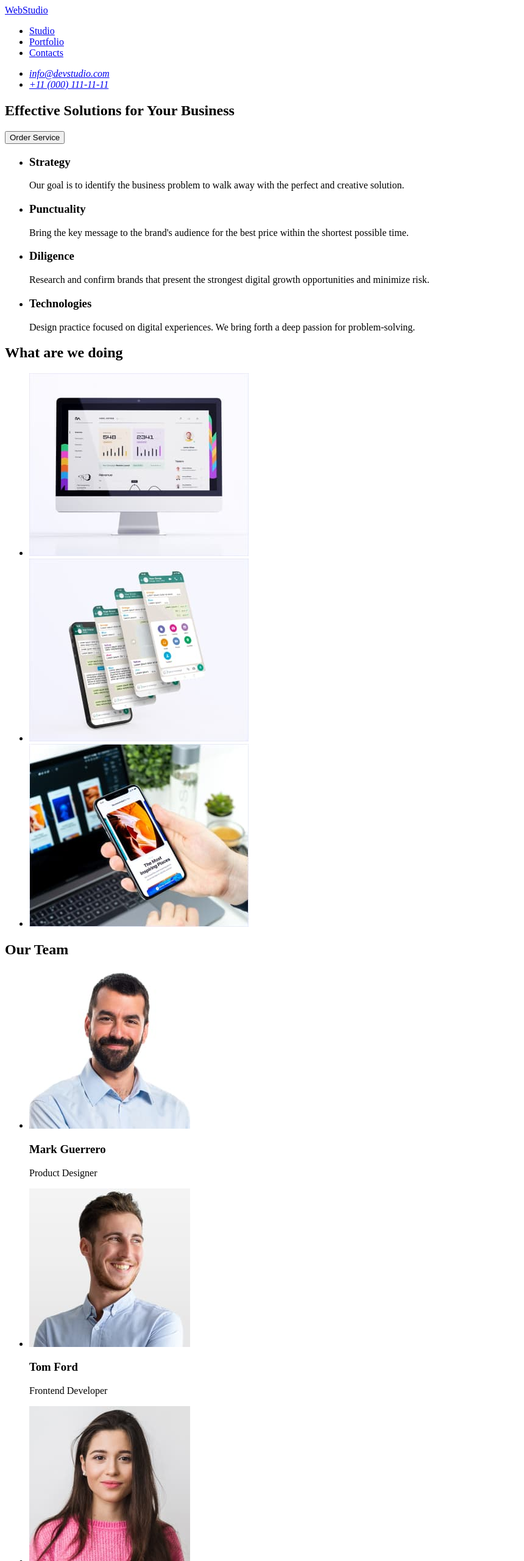
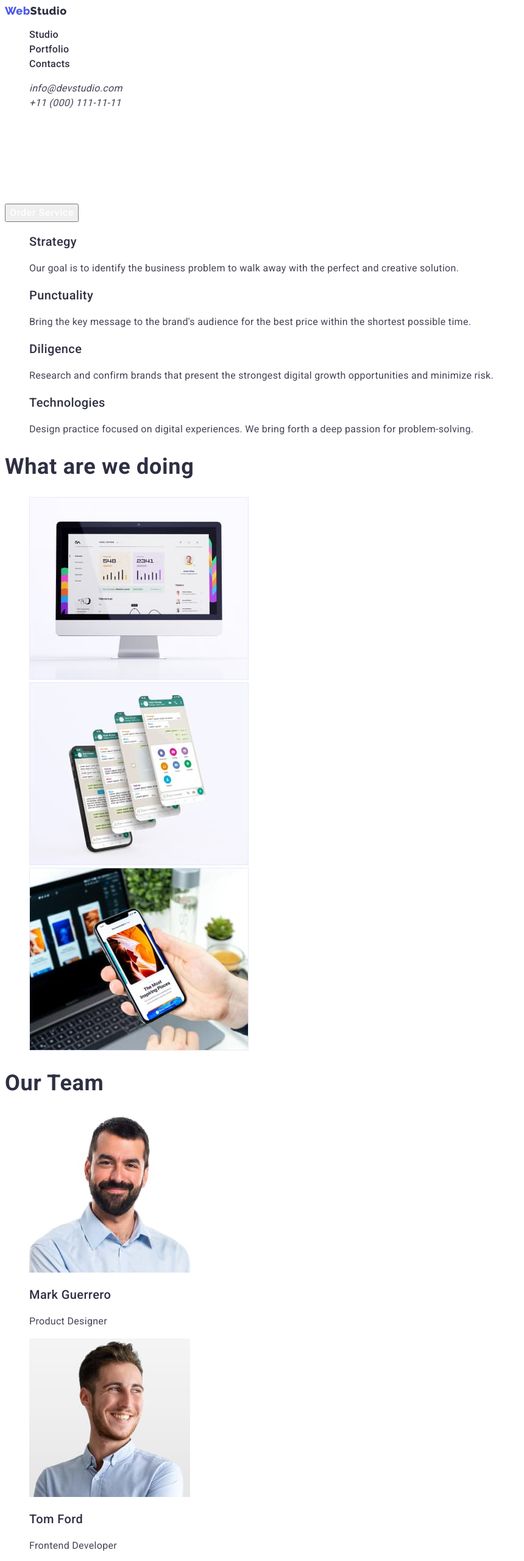
Before and after one commit to maskka/goit-markup-hw-01, a plain HTML site: page index.html in a window 1280 px wide. Shown: the top 2560 px of the page at 61% size, without its empty margins (0-860 px from the left). Drawn offline with Linux system fonts and the light colour scheme.

Commit message:
Should be good

```diff
--- /dev/null
+++ b/css/styles.css
@@ -0,0 +1,216 @@
+:root {
+  --title-color: #2e2f42;
+  --alternaive-color: #4d5ae5;
+  --text-color: #434455;
+}
+a {
+  text-decoration-line: none;
+}
+ul {
+  list-style-type: none;
+}
+li {
+  list-style-type: none;
+}
+
+body {
+  font-family: Roboto, sans-serif;
+}
+
+/**-------------------------------Header-----------------------------------**/
+
+.Header {
+}
+.Header-navigation {
+}
+.Header-logo {
+  font-size: 18px;
+  font-family: Raleway;
+  font-weight: 800;
+  line-height: 1.16;
+  letter-spacing: 0.54px;
+  color: var(--title-color);
+}
+.Header-logo span {
+  color: var(--alternaive-color);
+}
+.Header-list {
+}
+.Header-list-item {
+}
+.Header-link {
+  font-size: 16px;
+  font-weight: 500;
+  line-height: 1.5;
+  letter-spacing: 0.32px;
+  color: var(--title-color);
+}
+.Header-adress-list {
+}
+.Header-adress-item {
+}
+.Header-adress-link {
+  font-size: 16px;
+  line-height: 1.5;
+  letter-spacing: 0.32px;
+  color: var(--text-color);
+}
+
+/**--------------------------------Hero-------------------------------**/
+
+.Hero {
+}
+.Hero-header {
+  color: var(--white, #fff);
+  font-size: 56px;
+  font-weight: 700;
+  line-height: 1.07;
+  letter-spacing: 1.12px;
+}
+.Hero-btn {
+  color: var(--white, #fff);
+  font-size: 16px;
+  font-family: inherit;
+  font-weight: 500;
+  line-height: 1.5;
+  letter-spacing: 0.64px;
+}
+
+/**--------------------------------Studio--------------------------------**/
+
+.Studio {
+}
+.Studio-list {
+}
+.Studio-list-item {
+}
+.Studio-list-header {
+  font-size: 20px;
+  font-weight: 500;
+  line-height: 1.2;
+  letter-spacing: 0.4px;
+  color: var(--title-color);
+}
+.Studio-list-text {
+  font-size: 16px;
+  line-height: 1.5;
+  letter-spacing: 0.32px;
+  color: var(--text-color);
+}
+
+/**----------------------------------Portfolio----------------------------**/
+.Portfolio {
+}
+.Portfolio-header {
+  font-size: 36px;
+  font-weight: 700;
+  line-height: 1.11;
+  letter-spacing: 0.72px;
+  color: var(--title-color);
+}
+.Portfolio-list {
+}
+.Portfolio-list-item {
+}
+.Portfolio-img {
+}
+
+/**----------------------------------Contacts--------------------------------**/
+
+.Contacts {
+}
+.Contacts-header {
+  font-size: 36px;
+  font-weight: 700;
+  line-height: 1.11;
+  letter-spacing: 0.72px;
+  color: var(--title-color);
+}
+.Contacts-list {
+}
+.Contacts-list-item {
+}
+.Contacts-img {
+}
+.Contacts-list-header {
+  font-size: 20px;
+  font-weight: 500;
+  line-height: 1.2;
+  letter-spacing: 0.4px;
+  color: var(--title-color);
+}
+.Contacts-text {
+  font-size: 16px;
+  line-height: 1.5;
+  letter-spacing: 0.32px;
+  color: var(--text-color);
+}
+
+/**-----------------------------footer----------------------------------------**/
+
+.Footer {
+}
+.Footer-logo {
+  color: var(--cloud, #f4f4fd);
+  font-size: 18px;
+  font-family: Raleway;
+  font-weight: 800;
+  line-height: 1.07;
+  letter-spacing: 0.54px;
+}
+.Footer-logo span {
+  color: var(--alternaive-color);
+}
+.Footer-text {
+  color: var(--cloud, #f4f4fd);
+  font-size: 16px;
+  line-height: 1.5;
+  letter-spacing: 0.32px;
+}
+
+/**-------------------------------------------second page------------------------**/
+
+.Examples {
+}
+.Examples-list {
+}
+.Examples-list-item {
+}
+.Examples-text {
+  font-size: 16px;
+  font-weight: 500;
+  line-height: 1.5;
+  letter-spacing: 0.64px;
+  color: var(--alternaive-color);
+}
+.Examples-text:hover {
+  color: var(--white, #fff);
+  background-color: var(--ocean, #404bbf);
+  font-size: 16px;
+  font-weight: 500;
+  line-height: 24px;
+  letter-spacing: 0.64px;
+}
+
+/**--------------------------------------------Main photos-----------------------**/
+.Options {
+}
+.Options-list {
+}
+.Options-list-item {
+}
+.Options-img {
+}
+.Options-list-header {
+  font-size: 20px;
+  font-weight: 500;
+  line-height: 1.2;
+  letter-spacing: 0.4px;
+  color: var(--title-color);
+}
+.Options-list-text {
+  font-size: 16px;
+  line-height: 1.5;
+  letter-spacing: 0.32px;
+  color: var(--text-color);
+}
--- a/index.html
+++ b/index.html
@@ -4,84 +4,108 @@
     <meta charset="UTF-8" />
     <meta http-equiv="X-UA-Compatible" content="IE=edge" />
     <meta name="viewport" content="width=device-width, initial-scale=1.0" />
+    <link rel="preconnect" href="https://fonts.googleapis.com" />
+    <link rel="preconnect" href="https://fonts.gstatic.com" crossorigin />
+    <link
+      href="https://fonts.googleapis.com/css2?family=Raleway:wght@800&family=Roboto:wght@400;500;700&display=swap"
+      rel="stylesheet"
+    />
     <title>Document</title>
+    <link rel="stylesheet" href="/css/styles.css" />
   </head>
   <body>
-    <header>
-      <nav>
-        <a href="./index.html">WebStudio</a>
-        <ul>
-          <li><a href="#Studio">Studio</a></li>
-          <li><a href="#Portfolio">Portfolio</a></li>
-          <li><a href="#Contacts">Contacts</a></li>
+    <header class="Header">
+      <nav class="Header-navigation">
+        <a class="Header-logo" href="./index.html"><span>Web</span>Studio</a>
+        <ul class="Header-list">
+          <li class="Header-list-item">
+            <a class="Header-link" href="#Studio">Studio</a>
+          </li>
+          <li class="Header-list-item">
+            <a class="Header-link" href="portfolio.html">Portfolio</a>
+          </li>
+          <li class="Header-list-item">
+            <a class="Header-link" href="#Contacts">Contacts</a>
+          </li>
         </ul>
       </nav>
       <address>
-        <ul>
-          <li><a href="mailto:info@devstudio.com">info@devstudio.com</a></li>
-          <li><a href="tel:+110001111111">+11 (000) 111-11-11</a></li>
+        <ul class="Header-adress-list">
+          <li class="Header-adress-item">
+            <a class="Header-adress-link" href="mailto:info@devstudio.com"
+              >info@devstudio.com</a
+            >
+          </li>
+          <li class="Header-adress-item">
+            <a class="Header-adress-link" href="tel:+110001111111"
+              >+11 (000) 111-11-11</a
+            >
+          </li>
         </ul>
       </address>
     </header>
     <main>
-      <section>
-        <h1>Effective Solutions for Your Business</h1>
-        <button type="button">Order Service</button>
+      <section class="Hero">
+        <h1 class="Hero-header">Effective Solutions for Your Business</h1>
+        <button class="Hero-btn" type="button">Order Service</button>
       </section>
-      <section id="Studio">
+      <section id="Studio" class="Studio">
         <h2 hidden>Studio</h2>
-        <ul>
-          <li>
-            <h3>Strategy</h3>
-            <p>
+        <ul class="Studio-list">
+          <li class="Studio-list-item">
+            <h3 class="Studio-list-header">Strategy</h3>
+            <p class="Studio-list-text">
               Our goal is to identify the business problem to walk away with the
               perfect and creative solution.
             </p>
           </li>
-          <li>
-            <h3>Punctuality</h3>
-            <p>
+          <li class="Studio-list-item">
+            <h3 class="Studio-list-header">Punctuality</h3>
+            <p class="Studio-list-text">
               Bring the key message to the brand's audience for the best price
               within the shortest possible time.
             </p>
           </li>
-          <li>
-            <h3>Diligence</h3>
-            <p>
+          <li class="Studio-list-item">
+            <h3 class="Studio-list-header">Diligence</h3>
+            <p class="Studio-list-text">
               Research and confirm brands that present the strongest digital
               growth opportunities and minimize risk.
             </p>
           </li>
-          <li>
-            <h3>Technologies</h3>
-            <p>
+          <li class="Studio-list-item">
+            <h3 class="Studio-list-header">Technologies</h3>
+            <p class="Studio-list-text">
               Design practice focused on digital experiences. We bring forth a
               deep passion for problem-solving.
             </p>
           </li>
         </ul>
       </section>
-      <section id="Portfolio">
-        <h2>What are we doing</h2>
-        <ul>
-          <li>
+      <section id="Portfolio" class="Portfolio">
+        <h2 class="Portfolio-header">What are we doing</h2>
+        <ul class="Portfolio-list">
+          <li class="Portfolio-list-item">
             <img
+              class="Portfolio-img"
               src="./images/img-1.jpg"
               alt="computer screen"
               height="300"
               width="360"
             />
           </li>
-          <li>
+          <li class="Portfolio-list-item">
             <img
+              class="Portfolio-img"
               src="./images/img-2.jpg"
               alt="several phones"
               height="300"
               width="360"
             />
           </li>
-          <li>
+          <li class="Portfolio-list-item">
             <img
+              class="Portfolio-img"
               src="./images/img-3.jpg"
               alt="man holding phone with laptop in the bacground"
               height="300"
@@ -90,55 +114,59 @@
           </li>
         </ul>
       </section>
-      <section id="Contacts">
-        <h2>Our Team</h2>
-        <ul>
-          <li>
+      <section id="Contacts" class="Contacts">
+        <h2 class="Contacts-header">Our Team</h2>
+        <ul class="Contacts-list">
+          <li class="Contacts-list-item">
             <img
+              class="Contacts-img"
               src="./images/team-1.jpg"
               alt="Mark Guerrero"
               width="264"
               height="260"
             />
-            <h3>Mark Guerrero</h3>
-            <p>Product Designer</p>
+            <h3 class="Contacts-list-header">Mark Guerrero</h3>
+            <p class="Contacts-text">Product Designer</p>
           </li>
-          <li>
+          <li class="Contacts-list-item">
             <img
+              class="Contacts-img"
               src="./images/team-2.jpg"
               alt="Tom Ford"
               width="264"
               height="260"
             />
-            <h3>Tom Ford</h3>
-            <p>Frontend Developer</p>
+            <h3 class="Contacts-list-header">Tom Ford</h3>
+            <p class="Contacts-text">Frontend Developer</p>
           </li>
-          <li>
+          <li class="Contacts-list-item">
             <img
+              class="Contacts-img"
               src="./images/team-3.jpg"
               alt="Camila Garcia"
               width="264"
               height="260"
             />
-            <h3>Camila Garcia</h3>
-            <p>Marketing</p>
+            <h3 class="Contacts-list-header">Camila Garcia</h3>
+            <p class="Contacts-text">Marketing</p>
           </li>
-          <li>
+          <li class="Contacts-list-item">
             <img
+              class="Contacts-img"
               src="./images/team-4.jpg"
               alt="Daniel Wilson"
               width="264"
               height="260"
             />
-            <h3>Daniel Wilson</h3>
-            <p>UI Designer</p>
+            <h3 class="Contacts-list-header">Daniel Wilson</h3>
+            <p class="Contacts-text">UI Designer</p>
           </li>
         </ul>
       </section>
     </main>
-    <footer>
-      <a href="./index.html">WebStudio</a>
-      <p>
+    <footer class="Footer">
+      <a class="Footer-logo" href="./index.html"><span>Web</span>Studio</a>
+      <p class="Footer-text">
         Increase the flow of customers and sales for your business with digital
         marketing & growth solutions.
       </p>
```
Also changed, not shown: portfolio.html (added, +169 -0 lines), images/concept-1.jpg (added), images/concept-2.jpg (added), images/concept-3.jpg (added), images/concept-4.jpg (added), images/concept-5.jpg (added), images/concept-6.jpg (added), images/concept-7.jpg (added), images/concept-8.jpg (added), images/concept-9.jpg (added).
